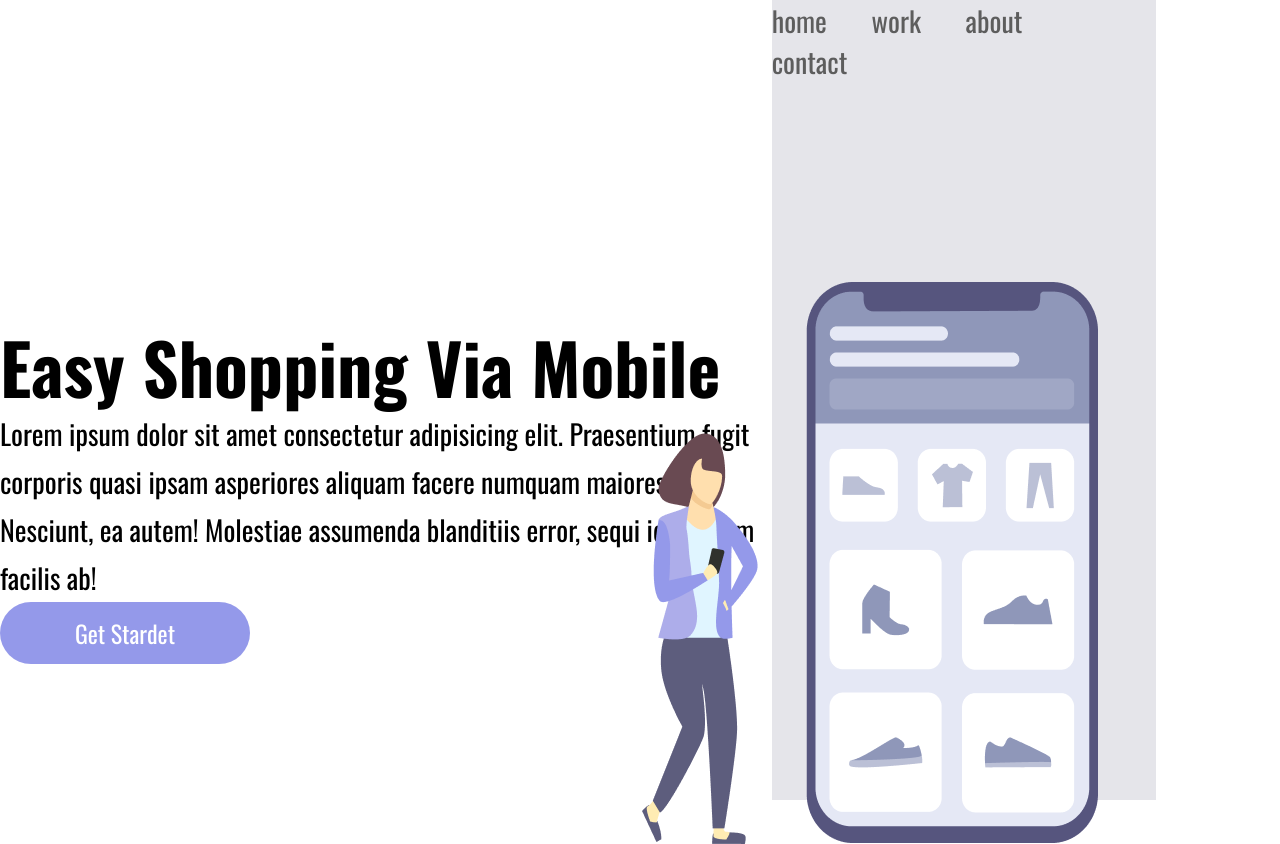
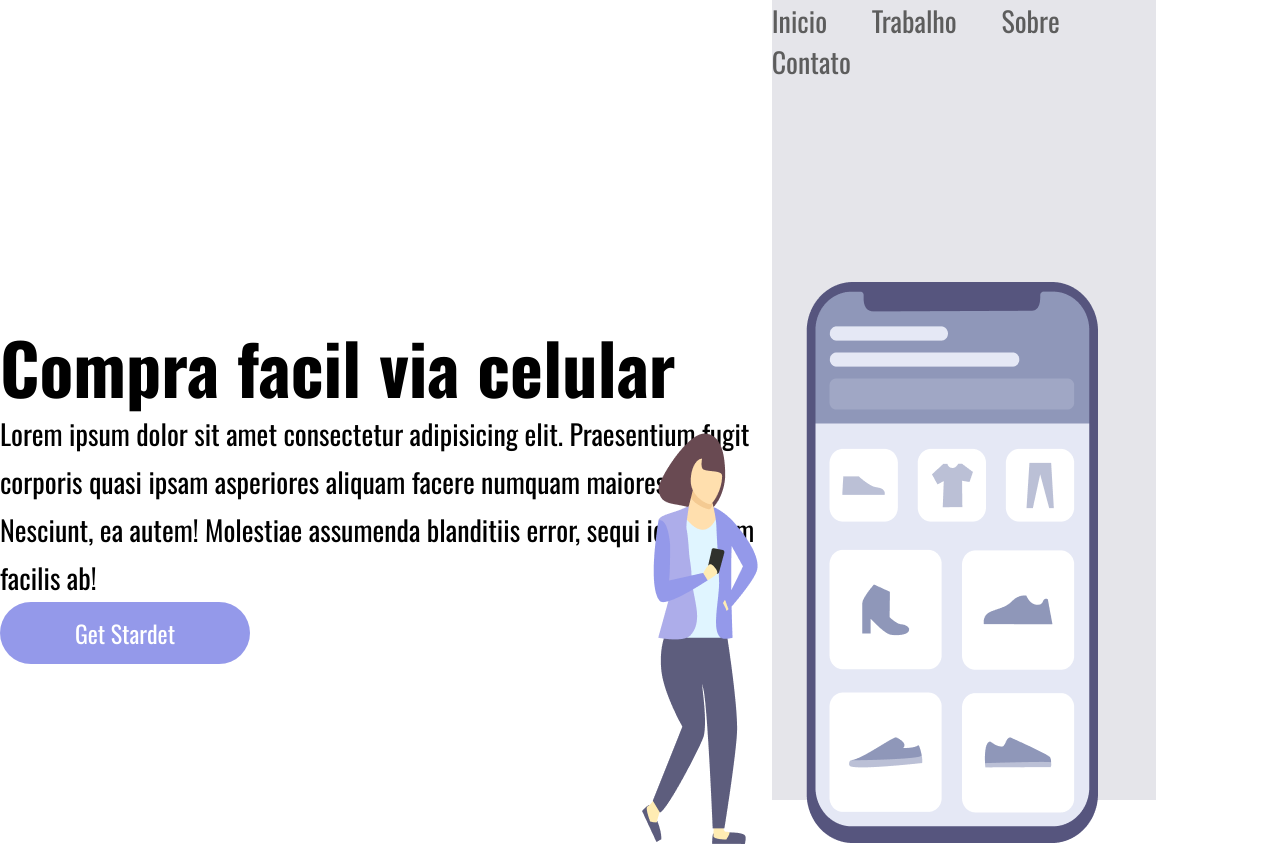
Before and after one commit to Denilsonwp/NOVO-PROJETO, a plain HTML site: page index.html in a window 1280 px wide. Drawn offline with nearby package versions, Linux system fonts and the light colour scheme.

Commit message:
traduzir texto para português no index.html

```diff
--- a/index.html
+++ b/index.html
@@ -3,7 +3,7 @@
 <head>
     <meta charset="UTF-8">
     <meta name="viewport" content="width=device-width, initial-scale=1.0">
-    <title>Novo Projeto html</title>
+    <title> Projeto html</title>
     <link rel="stylesheet" href="css.css">
     <link rel="preconnect" href="https://fonts.googleapis.com">
     <link rel="preconnect" href="https://fonts.gstatic.com" crossorigin>
@@ -12,16 +12,16 @@
 <body>
     <div class="wrapper">
      <section class="conteiner-left">
-         <h1>Easy Shopping Via Mobile</h1>
+         <h1>Compra facil via celular</h1>
          <p>Lorem ipsum dolor sit amet consectetur adipisicing elit. Praesentium fugit corporis quasi ipsam asperiores aliquam facere numquam maiores. Nesciunt, ea autem! Molestiae assumenda blanditiis error, sequi id laborum facilis ab!</p>
          <button>Get Stardet</button>
       </section>
       <section class="conteiner-right">
         <header>
-           <a>home</a>
-           <a>work</a>
-           <a>about</a>
-           <a>contact</a>
+           <a>Inicio</a>
+           <a>Trabalho</a>
+           <a>Sobre </a>
+           <a>Contato</a>
          </header>
         <img src="./Illustration-3-3.png" alt="girll-foto">
     </section>
```
